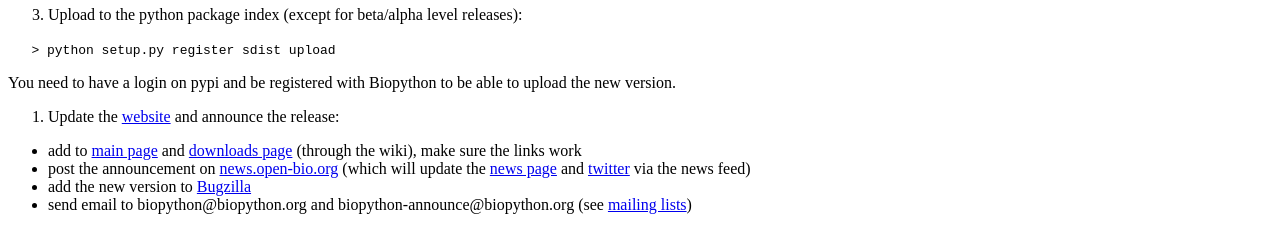
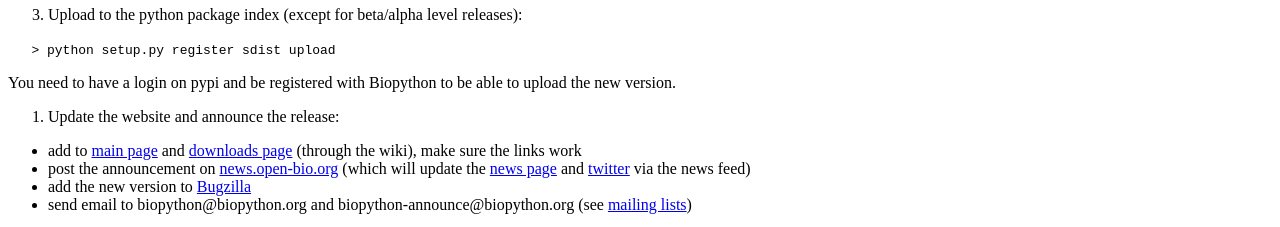
Before and after one commit to biopython/biopython.github.io, a Jekyll site: the page built from wiki/Building_a_release.md, in a window 1280 px wide and 900 px high, scrolled down 1740 px. Shown: the part 670-897 px from the top of the window. Built offline with Jekyll 4.4.1, drawn with Linux system fonts in a browser that asks for light colours; part of the change alters nothing that is shown.

Commit message:
/* The instructions proper */ remove dead link

```diff
--- a/wiki/Building_a_release.md
+++ b/wiki/Building_a_release.md
@@ -174,7 +174,7 @@ releases):
 You need to have a login on pypi and be registered with Biopython to be
 able to upload the new version.
 
-21. Update the [website](website "wikilink") and announce the release:
+21. Update the website and announce the release:
 
 -   add to [main page](Main_Page "wikilink") and [downloads
     page](Download "wikilink") (through the wiki), make sure the links
```
Also changed, not shown: 1 other file.
